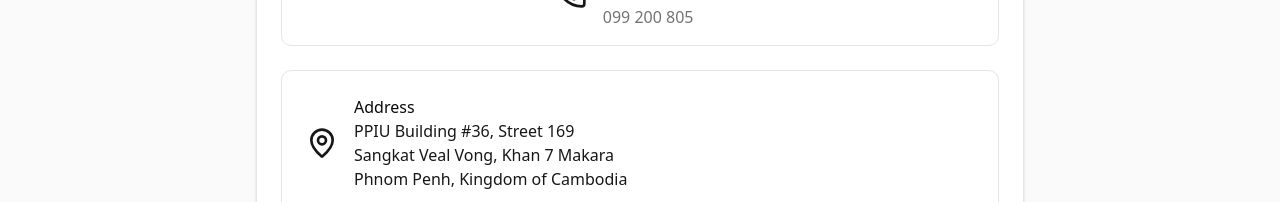
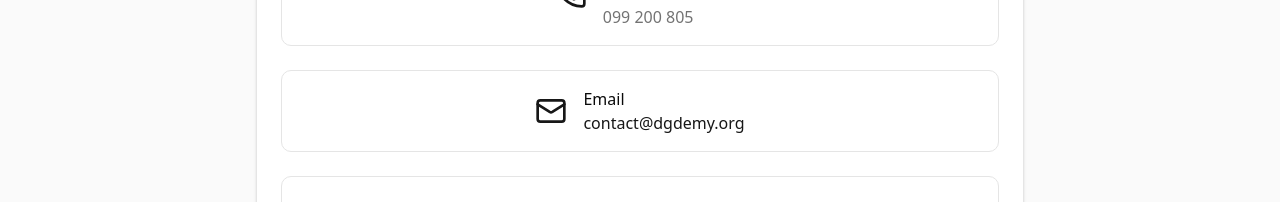
Before and after one commit to Ngo-seakyarith/dgdemy, a Next.js app: page /contact in a window 1280 px wide. Shown: the part 395-597 px from the top of the page. Built offline with nearby package versions, Linux system fonts and the light colour scheme.

Commit message:
add email

```diff
--- a/src/app/(marketing)/contact/page.tsx
+++ b/src/app/(marketing)/contact/page.tsx
@@ -1,5 +1,5 @@
 import { Card, CardContent, CardDescription, CardHeader, CardTitle } from '@/components/ui/card';
-import { Phone, MapPin, GraduationCap } from 'lucide-react';
+import { Phone, MapPin, GraduationCap, Mail } from 'lucide-react';
 
 export default function Contact() {
   return (
@@ -25,6 +25,14 @@ export default function Contact() {
                   <p className="font-medium text-foreground">Phone Numbers</p>
                   <p className="text-muted-foreground">010 801 601</p>
                   <p className="text-muted-foreground">099 200 805</p>
+                </div>
+              </div>
+
+              <div className="flex items-center justify-center space-x-4 p-4 rounded-lg border">
+                <Mail className="h-8 w-8 text-primary" />
+                <div className="text-left">
+                  <p className="font-medium text-foreground">Email</p>
+                  <a href="mailto:contact@dgdemy.org" className="text-primary hover:text-primary/80">contact@dgdemy.org</a>
                 </div>
               </div>
 
```
